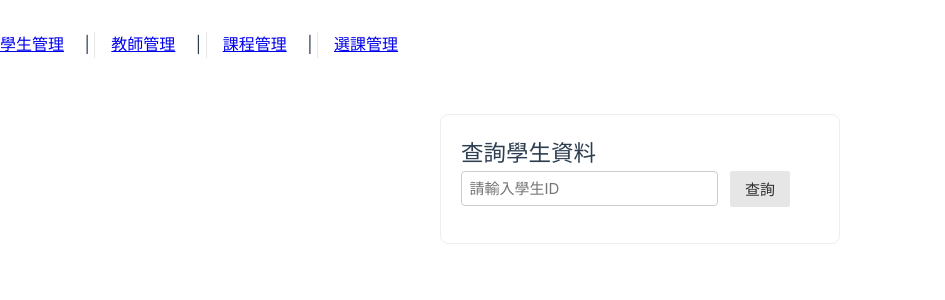
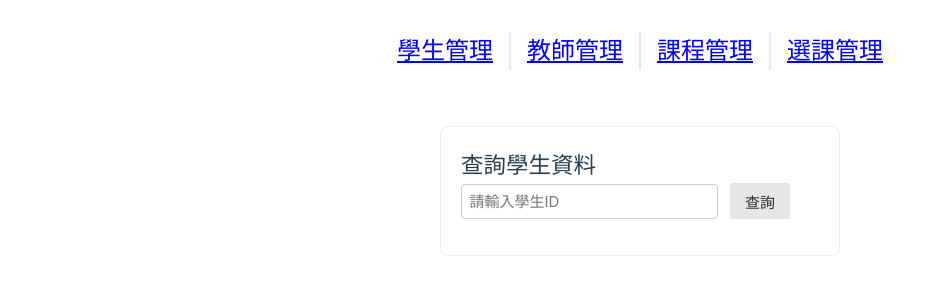
Before and after one commit to meIwata/Vue-20250825, a Vue app: page /students/search in a window 1280 px wide. Shown: the top 300 px of the page, without its empty margins (0-945 px from the left). Built offline with nearby package versions, Linux system fonts and the light colour scheme.

Commit message:
調整導航樣式，優化字體大小和對齊方式，並更新邊框樣式以提升可讀性

```diff
--- a/src/App.vue
+++ b/src/App.vue
@@ -6,8 +6,9 @@ import HelloWorld from './components/HelloWorld.vue'
 <template>
   <div>
     <nav>
-      <RouterLink to="/">學生管理</RouterLink> | <RouterLink to="/teachers">教師管理</RouterLink> |
-      <RouterLink to="/courses">課程管理</RouterLink> |
+      <RouterLink to="/">學生管理</RouterLink>
+      <RouterLink to="/teachers">教師管理</RouterLink>
+      <RouterLink to="/courses">課程管理</RouterLink>
       <RouterLink to="/enrollments">選課管理</RouterLink>
     </nav>
   </div>
@@ -28,9 +29,12 @@ header {
 
 nav {
   width: 100%;
-  font-size: 12px;
+  font-size: 1.3rem;
   text-align: center;
   margin-top: 2rem;
+  display: flex;
+  justify-content: center;
+  align-items: center;
 }
 
 nav a.router-link-exact-active {
@@ -44,7 +48,7 @@ nav a.router-link-exact-active:hover {
 nav a {
   display: inline-block;
   padding: 0 1rem;
-  border-left: 1px solid var(--color-border);
+  border-left: 2.5px solid var(--color-border);
 }
 
 nav a:first-of-type {
@@ -69,12 +73,14 @@ nav a:first-of-type {
   }
 
   nav {
-    text-align: left;
-    margin-left: -1rem;
-    font-size: 1rem;
-
+    text-align: center;
+    margin-left: 0;
+    font-size: 1.5rem;
     padding: 1rem 0;
     margin-top: 1rem;
+    display: flex;
+    justify-content: center;
+    align-items: center;
   }
 }
 </style>
```
